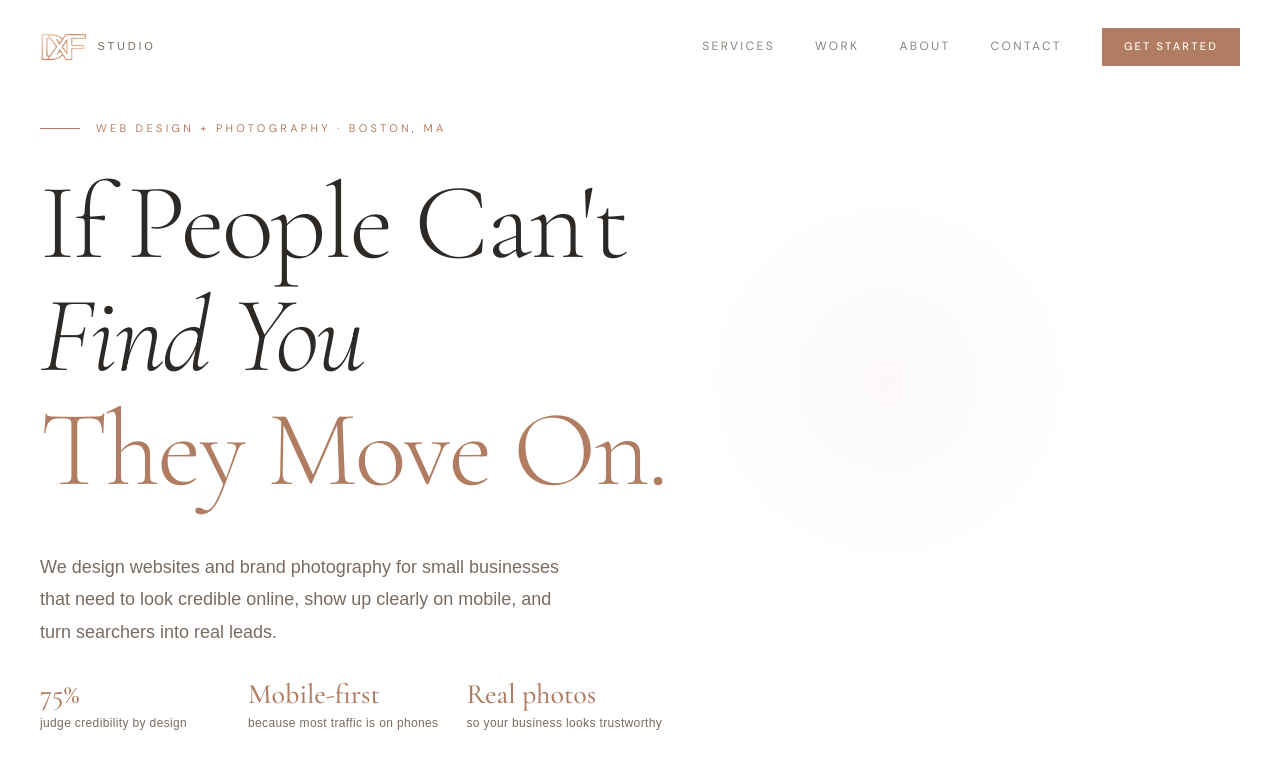
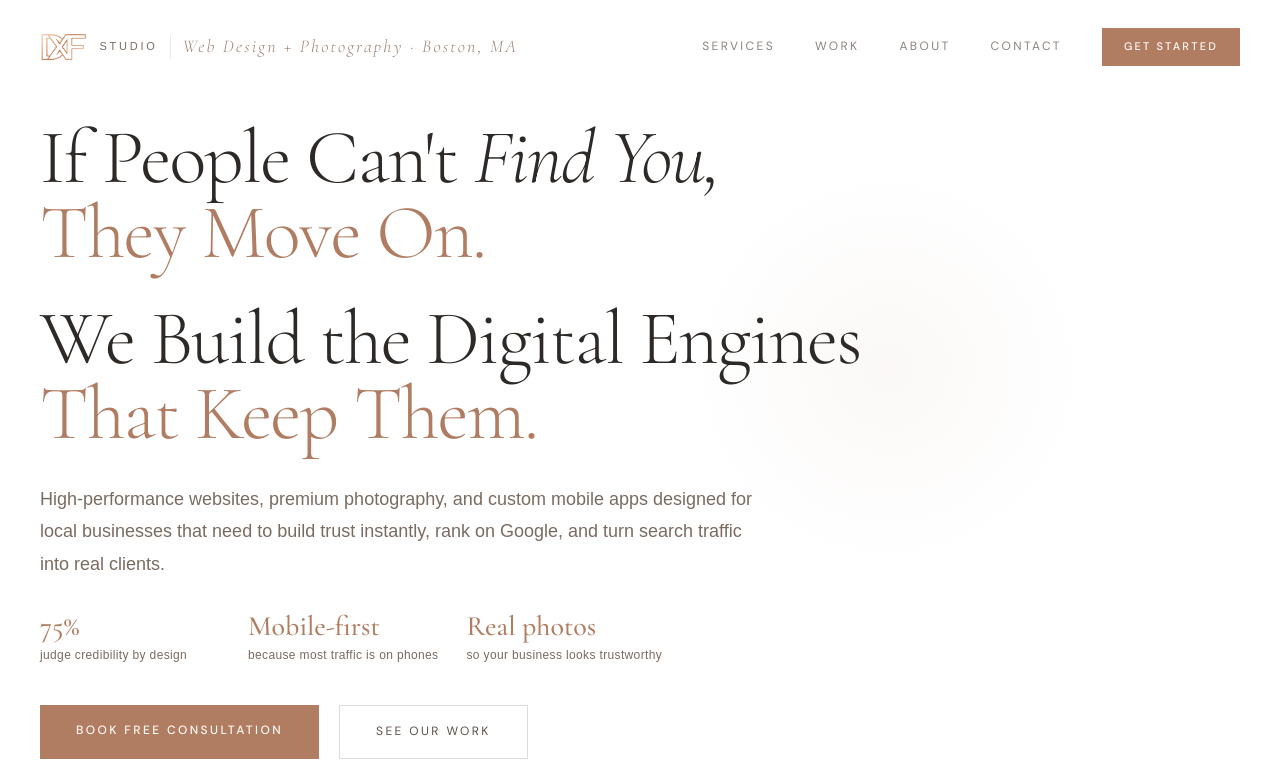
Before and after one commit to danielfan-pro/dxfstudio, a Next.js app: page / in a window 1280 px wide. Shown: the top 771 px of the page. Built offline with nearby package versions, Linux system fonts and the light colour scheme; a web font is replaced by a local one.

Commit message:
Refine hero copy, brand header, and site icon

```diff
--- a/components/Hero.js
+++ b/components/Hero.js
@@ -38,70 +38,38 @@ export default function Hero() {
       }} />
 
       <div style={{ maxWidth: '1200px', margin: '0 auto', width: '100%' }}>
-        {/* Eyebrow */}
-        <div className="reveal" style={{
-          display: 'flex',
-          alignItems: 'center',
-          gap: '16px',
-          marginBottom: '32px',
-        }}>
-          <div style={{ width: '40px', height: '1px', background: '#b07d62' }} />
-          <span style={{
-            fontFamily: 'DM Sans, sans-serif',
-            fontSize: '11px',
-            fontWeight: 400,
-            letterSpacing: '0.3em',
-            textTransform: 'uppercase',
-            color: '#b07d62',
-          }}>
-            Web Design + Photography · Boston, MA
-          </span>
-        </div>
-
         {/* Main headline */}
-        <h1
+        <h2
           className="reveal"
           style={{
             fontFamily: 'Cormorant Garamond, serif',
-            fontSize: 'clamp(48px, 8.5vw, 108px)',
+            fontSize: 'clamp(42px, 6vw, 82px)',
             fontWeight: 300,
             lineHeight: 0.98,
             letterSpacing: '-0.02em',
             color: '#2d2926',
-            marginBottom: '8px',
+            marginBottom: '30px',
           }}
         >
-          If People Can't
-        </h1>
-        <h1
+          If People Can't <em style={{ fontStyle: 'italic' }}>Find You,</em><br />
+          <span style={{ color: '#b07d62' }}>They Move On.</span>
+        </h2>
+
+        <h2
           className="reveal"
           style={{
             fontFamily: 'Cormorant Garamond, serif',
-            fontSize: 'clamp(48px, 8.5vw, 108px)',
+            fontSize: 'clamp(42px, 6vw, 82px)',
             fontWeight: 300,
             lineHeight: 0.98,
             letterSpacing: '-0.02em',
             color: '#2d2926',
-            marginBottom: '8px',
-            fontStyle: 'italic',
+            marginBottom: '32px',
           }}
         >
-          Find You
-        </h1>
-        <h1
-          className="reveal"
-          style={{
-            fontFamily: 'Cormorant Garamond, serif',
-            fontSize: 'clamp(48px, 8.5vw, 108px)',
-            fontWeight: 300,
-            lineHeight: 0.98,
-            letterSpacing: '-0.02em',
-            color: '#b07d62',
-            marginBottom: '48px',
-          }}
-        >
-          They Move On.
-        </h1>
+          We Build the Digital Engines<br />
+          <span style={{ color: '#b07d62' }}>That Keep Them.</span>
+        </h2>
 
         {/* Subtext */}
         <p
@@ -111,12 +79,12 @@ export default function Hero() {
             fontSize: 'clamp(15px, 1.8vw, 18px)',
             fontWeight: 300,
             color: '#7a6b61',
-            maxWidth: '520px',
+            maxWidth: '720px',
             lineHeight: 1.8,
             marginBottom: '32px',
           }}
         >
-          We design websites and brand photography for small businesses that need to look credible online, show up clearly on mobile, and turn searchers into real leads.
+          High-performance websites, premium photography, and custom mobile apps designed for local businesses that need to build trust instantly, rank on Google, and turn search traffic into real clients.
         </p>
 
         <div
--- a/components/Navbar.js
+++ b/components/Navbar.js
@@ -33,7 +33,7 @@ export default function Navbar() {
     >
       {/* Logo */}
       <a href="#" style={{ textDecoration: 'none' }}>
-        <div style={{ display: 'flex', alignItems: 'center', gap: '10px' }}>
+        <div style={{ display: 'flex', alignItems: 'center', gap: '12px' }}>
           <img
             src="/dxf-logo-gold.png"
             alt="DXF Studio logo"
@@ -43,6 +43,7 @@ export default function Navbar() {
               width: 'auto',
             }}
           />
+          <div style={{ display: 'flex', alignItems: 'center', gap: '12px' }}>
             <span style={{
               fontFamily: 'DM Sans, sans-serif',
               fontSize: '11px',
@@ -51,6 +52,28 @@ export default function Navbar() {
               letterSpacing: '0.25em',
               textTransform: 'uppercase',
             }}>Studio</span>
+            <div
+              className="brand-descriptor"
+              style={{
+                display: 'flex',
+                alignItems: 'center',
+                gap: '12px',
+              }}
+            >
+              <div style={{ width: '1px', height: '24px', background: 'rgba(176,125,98,0.18)' }} />
+              <span style={{
+                fontFamily: 'Cormorant Garamond, serif',
+                fontSize: '18px',
+                fontStyle: 'italic',
+                fontWeight: 300,
+                color: '#9d8678',
+                letterSpacing: '0.12em',
+                whiteSpace: 'nowrap',
+              }}>
+                Web Design + Photography · Boston, MA
+              </span>
+            </div>
+          </div>
         </div>
       </a>
 
@@ -168,10 +191,12 @@ export default function Navbar() {
         @media (min-width: 768px) {
           .hidden-mobile { display: flex !important; }
           .show-mobile { display: none !important; }
+          .brand-descriptor { display: flex !important; }
         }
         @media (max-width: 767px) {
           .hidden-mobile { display: none !important; }
           .show-mobile { display: flex !important; }
+          .brand-descriptor { display: none !important; }
         }
       `}</style>
     </nav>
```
Also changed, not shown: app/icon.png (added). Lines whose indentation alone changed are shown as unchanged.
